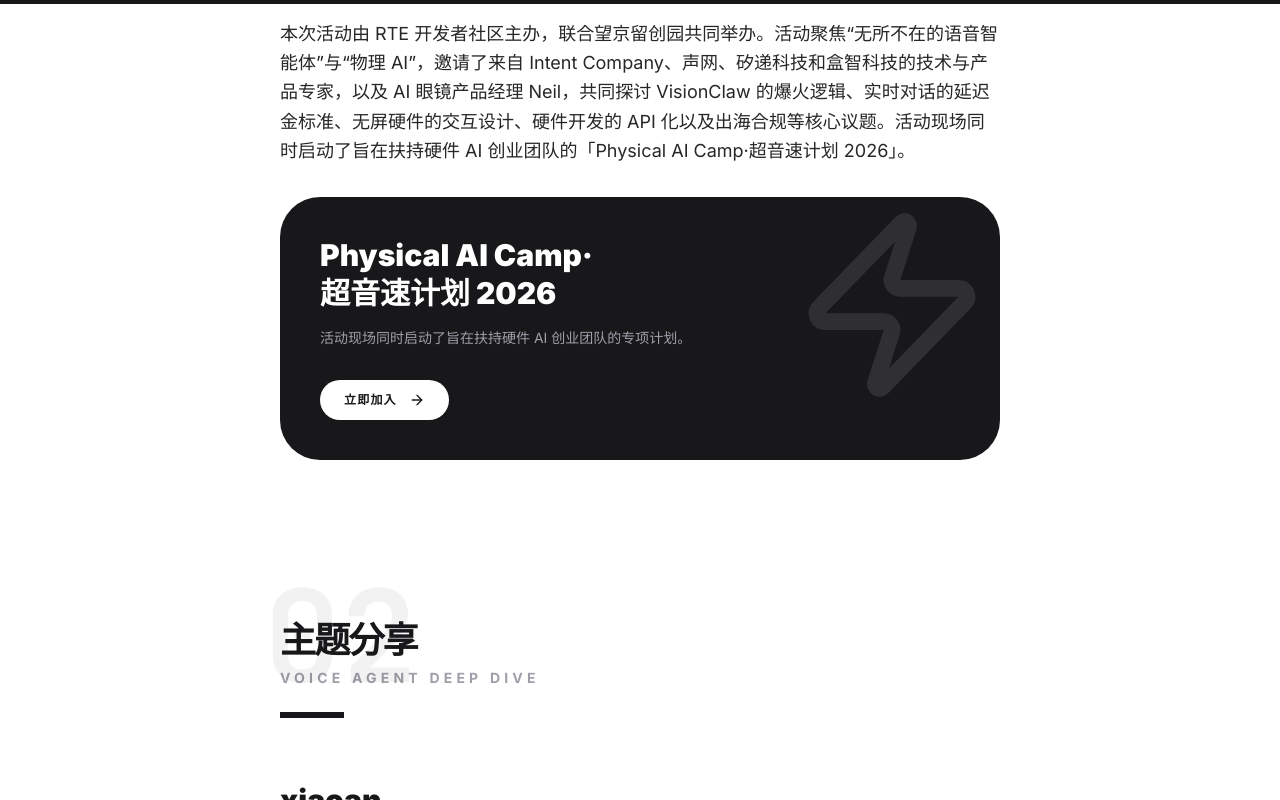
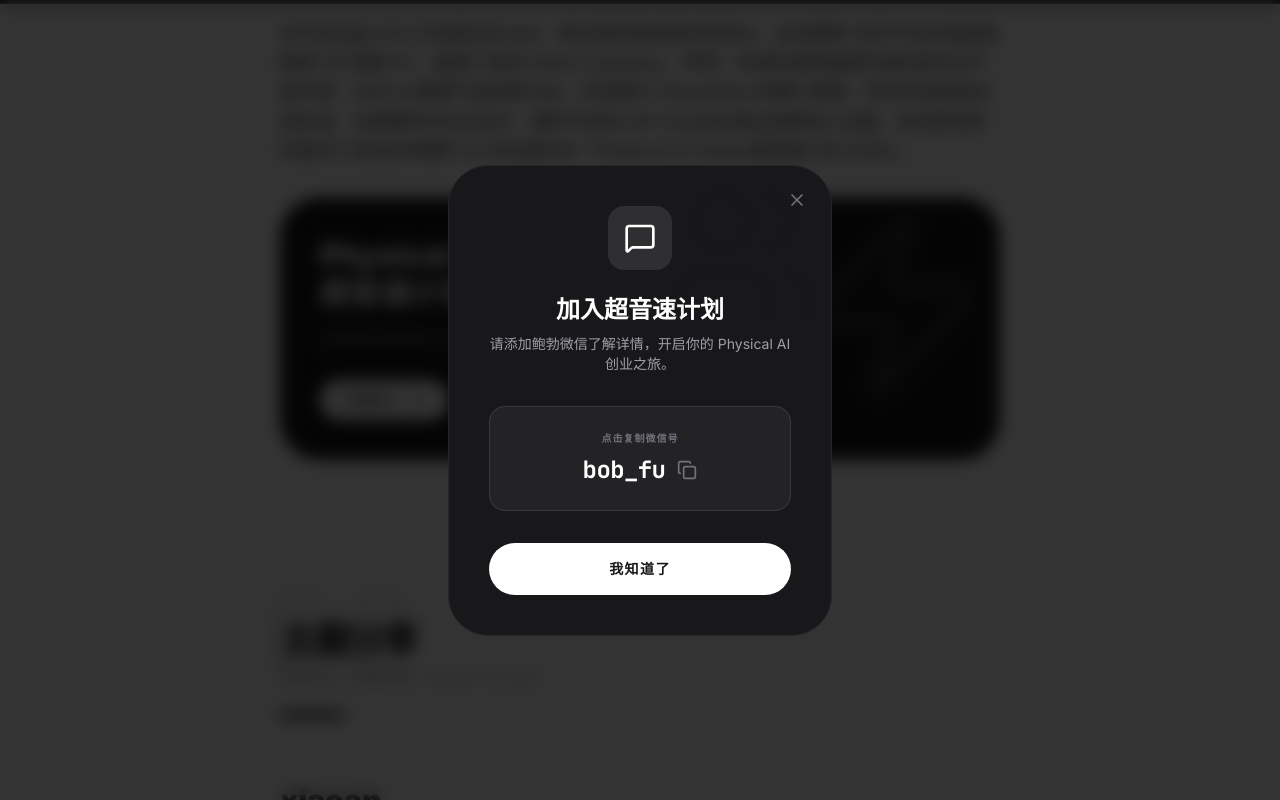
Before and after one commit to bobfu/Physical-AI-Meetup-Beijing-0309, a React (Vite) app: page / in a window 1280 px wide. Both pictures are taken after a click on the button "立即加入". Shown: the part 1191-1991 px from the top of the page. Built offline with nearby package versions, Linux system fonts and the light colour scheme.

Commit message:
feat: Add contact modal with copy functionality
Introduces a modal for users to copy the contact username. This enhances user experience by providing an easy way to share contact information directly from the application.

Includes state management for modal visibility and copy feedback.

```diff
--- a/src/App.tsx
+++ b/src/App.tsx
@@ -3,8 +3,8 @@
  * SPDX-License-Identifier: Apache-2.0
  */
 
-import React from 'react';
-import { motion } from 'motion/react';
+import React, { useState } from 'react';
+import { motion, AnimatePresence } from 'motion/react';
 import {
   Mic,
   Cpu,
@@ -19,7 +19,10 @@
   Smartphone,
   Layers,
   ChevronRight,
-  Megaphone
+  Megaphone,
+  X,
+  Copy,
+  Check
 } from 'lucide-react';
 
 const SectionHeader = ({ title, subtitle, number }: { title: string, subtitle?: string, number: string }) => (
@@ -112,8 +115,88 @@
 );
 
 export default function App() {
+  const [showContactModal, setShowContactModal] = useState(false);
+  const [copied, setCopied] = useState(false);
+
+  const handleCopy = () => {
+    navigator.clipboard.writeText('bob_fu');
+    setCopied(true);
+    setTimeout(() => setCopied(false), 2000);
+  };
+
   return (
     <div className="min-h-screen bg-white font-sans text-zinc-900 selection:bg-zinc-900 selection:text-white">
+      <AnimatePresence>
+        {showContactModal && (
+          <div className="fixed inset-0 z-[100] flex items-center justify-center p-6">
+            <motion.div
+              initial={{ opacity: 0 }}
+              animate={{ opacity: 1 }}
+              exit={{ opacity: 0 }}
+              onClick={() => setShowContactModal(false)}
+              className="absolute inset-0 bg-black/80 backdrop-blur-sm"
+            />
+            <motion.div
+              initial={{ opacity: 0, scale: 0.9, y: 20 }}
+              animate={{ opacity: 1, scale: 1, y: 0 }}
+              exit={{ opacity: 0, scale: 0.9, y: 20 }}
+              className="relative w-full max-w-sm bg-zinc-900 border border-zinc-800 rounded-[2.5rem] p-10 text-center overflow-hidden"
+            >
+              <div className="absolute -top-10 -right-10 p-12 opacity-5">
+                <Users size={160} />
+              </div>
+
+              <button
+                onClick={() => setShowContactModal(false)}
+                className="absolute top-6 right-6 text-zinc-500 hover:text-white transition-colors"
+              >
+                <X size={20} />
+              </button>
+
+              <div className="w-16 h-16 bg-white/10 rounded-2xl flex items-center justify-center mx-auto mb-6">
+                <MessageSquare className="text-white" size={32} />
+              </div>
+
+              <h3 className="text-2xl font-bold text-white mb-2">加入超音速计划</h3>
+              <p className="text-zinc-400 text-sm mb-8">
+                请添加鲍勃微信了解详情，开启你的 Physical AI 创业之旅。
+              </p>
+
+              <button
+                onClick={handleCopy}
+                className="w-full bg-white/5 border border-white/10 rounded-2xl p-6 mb-8 group hover:bg-white/10 transition-all relative overflow-hidden"
+              >
+                <p className="text-zinc-500 text-[10px] uppercase tracking-widest font-bold mb-2">点击复制微信号</p>
+                <div className="flex items-center justify-center gap-3">
+                  <p className="text-2xl font-mono font-bold text-white tracking-tight">bob_fu</p>
+                  {copied ? (
+                    <Check size={20} className="text-emerald-400" />
+                  ) : (
+                    <Copy size={20} className="text-zinc-500 group-hover:text-white transition-colors" />
+                  )}
+                </div>
+                {copied && (
+                  <motion.div
+                    initial={{ opacity: 0, y: 10 }}
+                    animate={{ opacity: 1, y: 0 }}
+                    className="absolute inset-0 bg-emerald-500/10 flex items-center justify-center backdrop-blur-sm"
+                  >
+                    <span className="text-emerald-400 font-bold text-xs uppercase tracking-widest">已复制到剪贴板</span>
+                  </motion.div>
+                )}
+              </button>
+
+              <button
+                onClick={() => setShowContactModal(false)}
+                className="w-full py-4 bg-white text-zinc-900 rounded-full font-bold text-sm uppercase tracking-widest hover:bg-zinc-200 transition-all"
+              >
+                我知道了
+              </button>
+            </motion.div>
+          </div>
+        )}
+      </AnimatePresence>
+
       {/* Hero Section */}
       <header className="relative min-h-screen flex flex-col justify-center px-6 py-20 overflow-hidden bg-zinc-950">
         <div className="absolute inset-0">
@@ -176,7 +259,10 @@
               <div className="relative z-10">
                 <h3 className="text-3xl font-black mb-4 leading-tight">Physical AI Camp·<br />超音速计划 2026</h3>
                 <p className="text-zinc-400 text-sm mb-8 max-w-md">活动现场同时启动了旨在扶持硬件 AI 创业团队的专项计划。</p>
-                <button className="flex items-center gap-3 text-xs font-bold uppercase tracking-widest bg-white text-zinc-900 px-6 py-3 rounded-full hover:bg-zinc-200 transition-all">
+                <button
+                  onClick={() => setShowContactModal(true)}
+                  className="flex items-center gap-3 text-xs font-bold uppercase tracking-widest bg-white text-zinc-900 px-6 py-3 rounded-full hover:bg-zinc-200 transition-all"
+                >
                   立即加入 <ArrowRight size={16} />
                 </button>
               </div>
```
